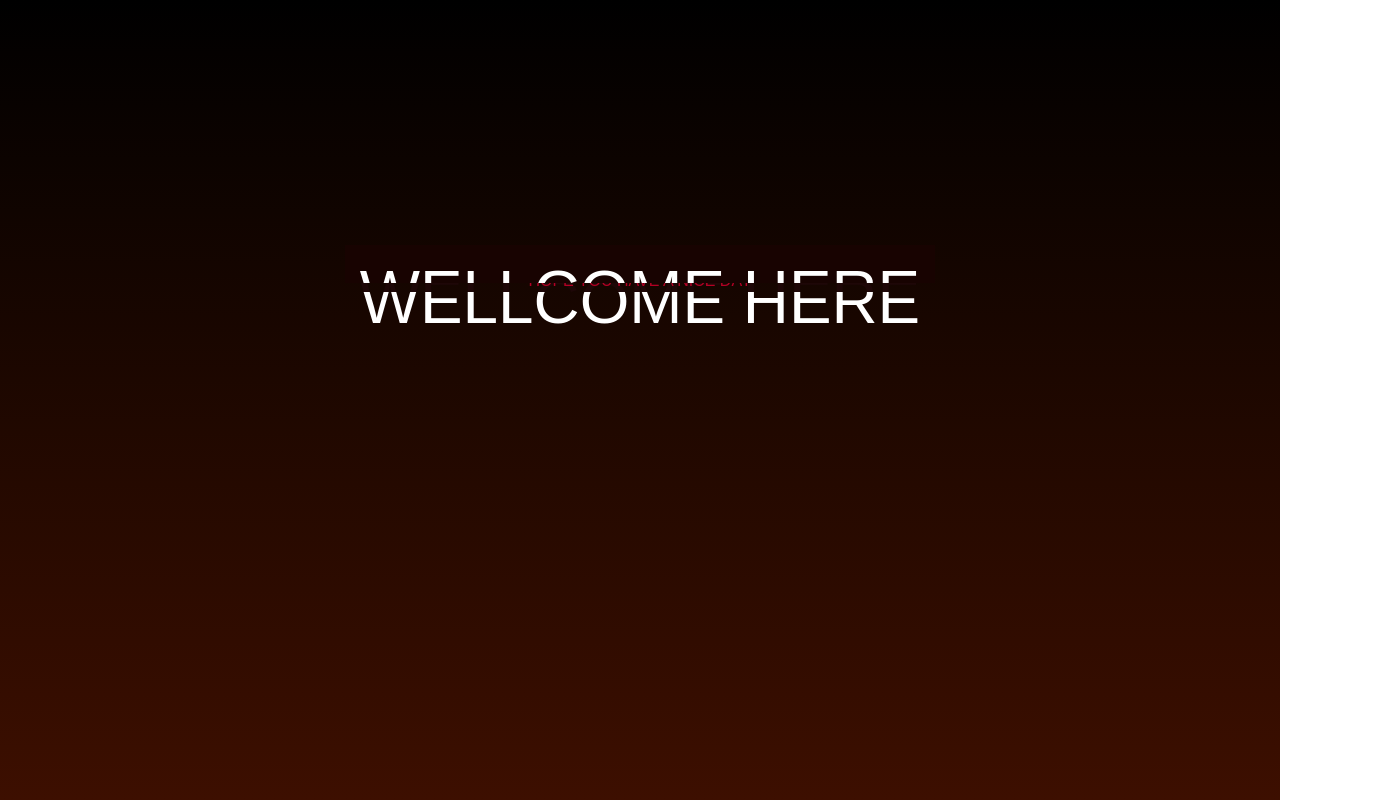
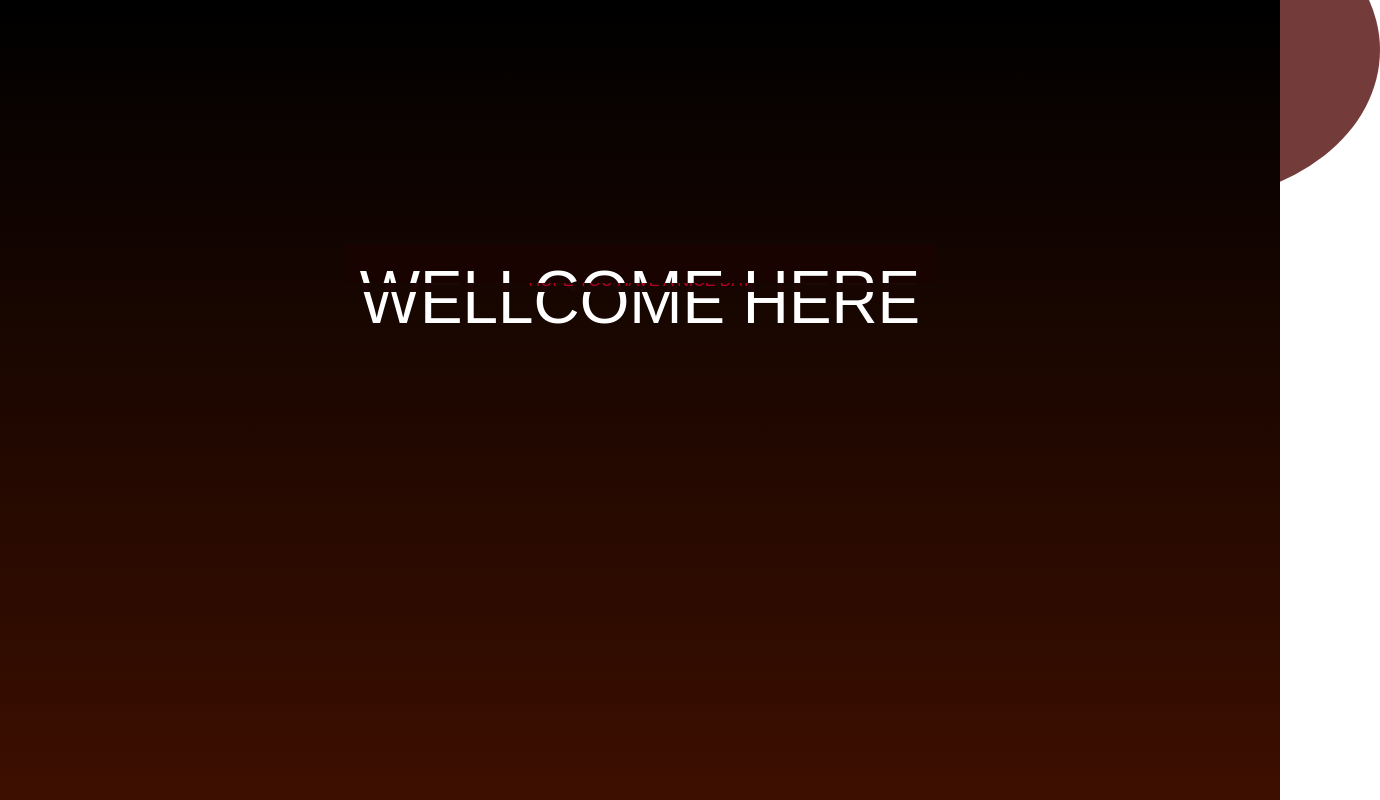
Before and after one commit to MirzaHuzaifa/portfolio-github, a React (Create React App) app: page / in a window 1280 px wide. Shown: the top 800 px of the page, 1380 px wide, since content can reach past the window. Built offline with nearby package versions, Linux system fonts and the light colour scheme.

Commit message:
animation-circle

```diff
--- a/src/component/SectionFirst.css
+++ b/src/component/SectionFirst.css
@@ -106,3 +106,58 @@
     font-size: 0.5rem;
   }
 }
+
+.Circle{
+  width: 30%;
+  height: 300px;
+  position: absolute;
+  right: -100px;
+  top: -100px;
+  border-radius: 50%;
+  background-color: rgba(82, 11, 11, 0.801);
+  visibility: visible;
+  animation-duration: 3s;
+  animation-timing-function: infinite;
+  /* animation-name: fadeInRight; */
+}
+
+@keyframes fadeInRight {
+
+    0%{
+        opacity: 0;
+        transform: translate3d(100%, 0, 0);
+    }
+    100% {
+        opacity: 1;
+        transform: none;
+      }
+}
+
+.pink-dot-box{
+  width: 150px;
+  height: 100px;
+  top: 300px;
+  right: 150px;
+  position: absolute;
+  border-radius: 50%;
+  /* background: rgba(250, 240, 223, 0.689); */
+}
+
+.Pink-dot{
+  height: 20px;
+  width: 20px;
+  position: absolute;
+  border-radius: 50%;
+  background-color: pink;
+  animation-duration:  10s;
+  animation-iteration-count: infinite;
+  animation-name: dot-travel;
+}
+
+@keyframes dot-travel {
+  0%   { left:0px; top:0px;}
+25%  {left:150px; top:0px;}
+50%  { left:150px; top:100px;}
+75%  { left:0px; top:100px;}
+100% {left:0px; top:0px;}
+}
--- a/src/component/SectionFirst.js
+++ b/src/component/SectionFirst.js
@@ -4,13 +4,20 @@ import HireMeModal from "./HireMeModal"
 import "./SectionFirst.css";
 
     function toggleWidth() {
+
       if (document.getElementById("myBtn").style.width == "100%") {
+
         document.getElementsByClassName('container')[0].style.display = "none";
         document.getElementById("myBtn").style.width = "40px";
+        document.getElementById("movingCircle").style.animationName = "fadeInRight";
+        document.getElementById("movingCircle").style.display = "block";
       } else {
+
         document.getElementById("myBtn").style.width = "100%";
         document.getElementsByClassName('container')[0].style.display = "block";
+        document.getElementById("movingCircle").style.display = "none";
       }
+
     }
 
 export default function SectionFirst(){
@@ -74,6 +81,11 @@ export default function SectionFirst(){
             </div>
           </div>
         </div>
+        <div className="Circle" id="movingCircle"></div>
+        <div class="pink-dot-box">
+        <div class="Pink-dot"></div>
+    </div>
+
 
         <div
           id="myBtn"
@@ -84,7 +96,9 @@ export default function SectionFirst(){
           <div className="upper">WellCome Here</div>
           <div className="lower">WellCome Here</div>
           <div className="inside">Hope You Have A Nice Day</div>
-        </div></div>
+        </div>
+
+        </div>
 
       </section>
     )
--- a/src/component/Skill.js
+++ b/src/component/Skill.js
@@ -4,7 +4,7 @@ import BasicRating from "./BasicRating";
 export default function Skill(props) {
   const skill = props.skill
     return (
-    <div className="ml-[25px]">
+    <div>
         <div key={skill.id} className="border text-center items-center mb-2  md:mb-2 xl:mb-2 text-white h-[240px] pt-3 p-2 rounded-lg">
           <img className="m-auto" src={skill.img}/>
           <h1 className="mb-2">{skill.h1}</h1>
```
